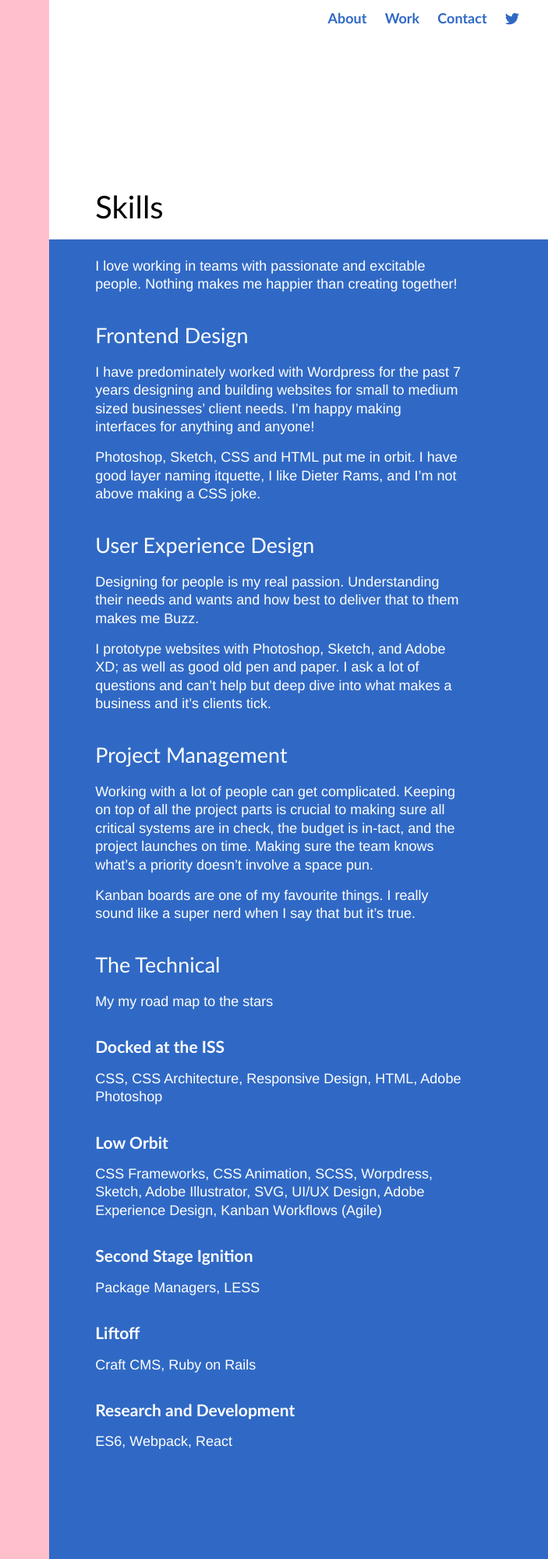
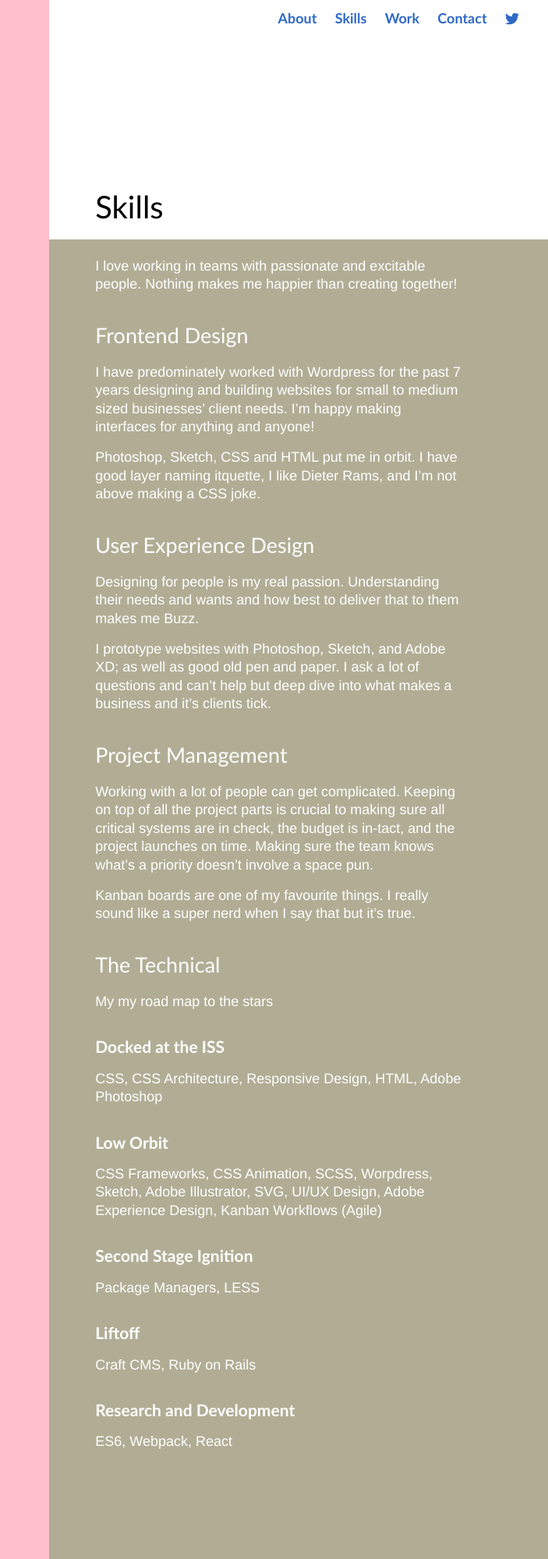
Before and after one commit to JakeGonzales/jakegonzales.com, a Rails app: page /skills in a window 1280 px wide. Shown: the whole page at 78% size, without its empty margins (577-1280 px from the left). Run offline with Rails 7, Linux system fonts and the light colour scheme; some libraries are stand-ins or nearby versions; some web fonts are replaced.

Commit message:
Add skills to main nav temporarily
Add new negative colour utility for NASA grey

```diff
--- a/app/assets/stylesheets/main.css
+++ b/app/assets/stylesheets/main.css
@@ -2237,7 +2237,6 @@ a {
   width: 30%;
   height: 15%;
   border-radius: 50%;
-  background: orange;
   opacity: 1; }
 
 .c-visor__stars {
@@ -2336,6 +2335,10 @@ a {
 \*------------------------------------*/
 .u-negative--blue {
   background: #3069C5;
+  color: #ffffff; }
+
+.u-negative--grey {
+  background: #B1AD95;
   color: #ffffff; }
 
 /*------------------------------------*\
--- a/app/assets/stylesheets/settings-variables/_colors.scss
+++ b/app/assets/stylesheets/settings-variables/_colors.scss
@@ -8,7 +8,7 @@ $color__white: #ffffff;
 $color__black: #000000;
 $color__blue-nasa: #3069C5;
 $color__red-nasa: #CB2B40;
-$color__grey-warm-nasa: #807E71;
+$color__grey-warm-nasa: #B1AD95;
 
 
 // Theme/Brand color
--- a/app/assets/stylesheets/utility/_negative.scss
+++ b/app/assets/stylesheets/utility/_negative.scss
@@ -10,3 +10,8 @@
   background: $color__primary;
   color: $color__white;
 }
+
+.u-negative--grey {
+  background: $color__secondary;
+  color: $color__white;
+}
--- a/app/views/pages/skills.html.erb
+++ b/app/views/pages/skills.html.erb
@@ -18,7 +18,7 @@
         </div>
       </header>
 
-      <div class="u-spacers u-negative--blue u-width-100" style="flex: 1;">
+      <div class="u-spacers u-negative--grey u-width-100" style="flex: 1;">
 
         <div class="u-space-stack-md u-spacers u-max-width-copy">
 
--- a/app/views/shared/_nav_main.html.erb
+++ b/app/views/shared/_nav_main.html.erb
@@ -1,6 +1,9 @@
 <nav class="[ c-navigation-main ] u-spacers  o-l__f-row-justify-end">
   <span class="u-space">
     <%= link_to "About", '/', title: "", :class => "c-navigation-main__link"  %>
+  </span>
+  <span class="u-space">
+    <%= link_to "Skills", skills_path, title: "", :class => "c-navigation-main__link"  %>
   </span>
   <span class="u-space">
     <a href="" class="c-navigation-main__link">Work</a>
```
Also changed, not shown: 1 other file.
